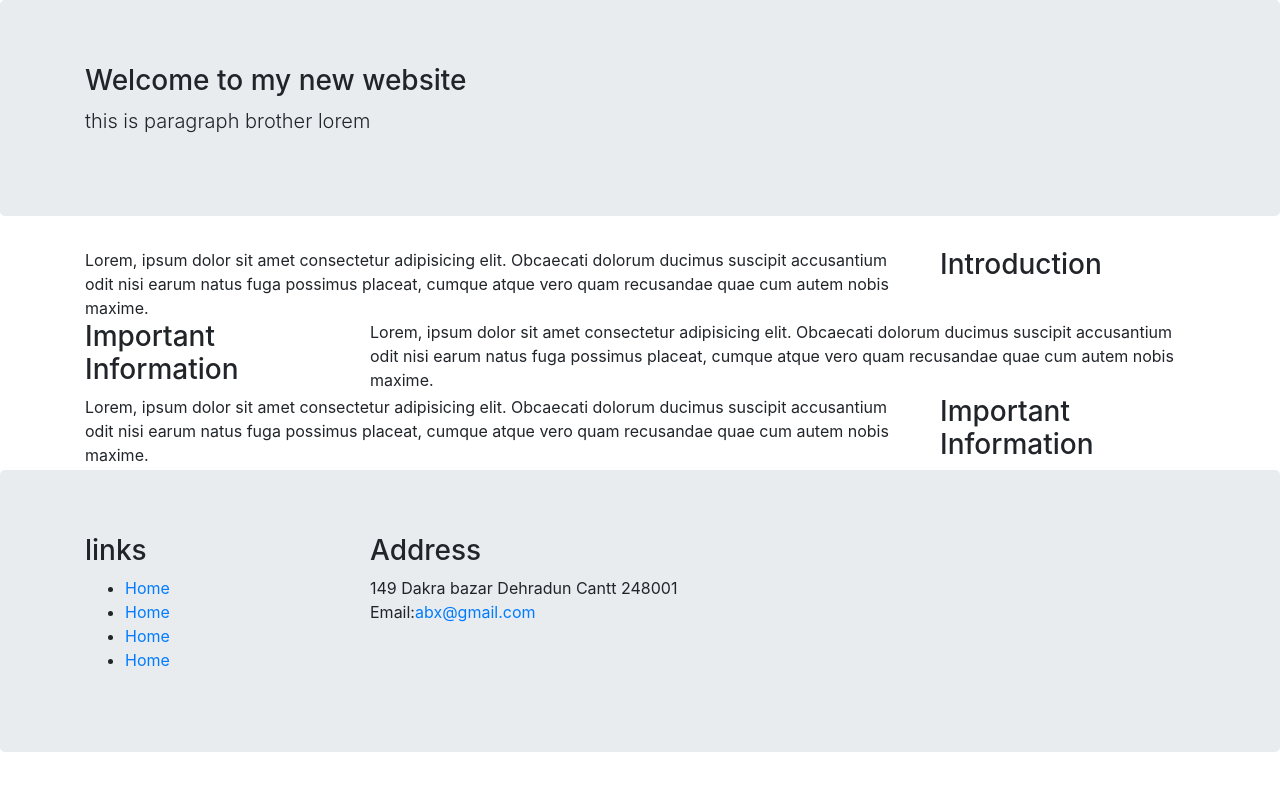
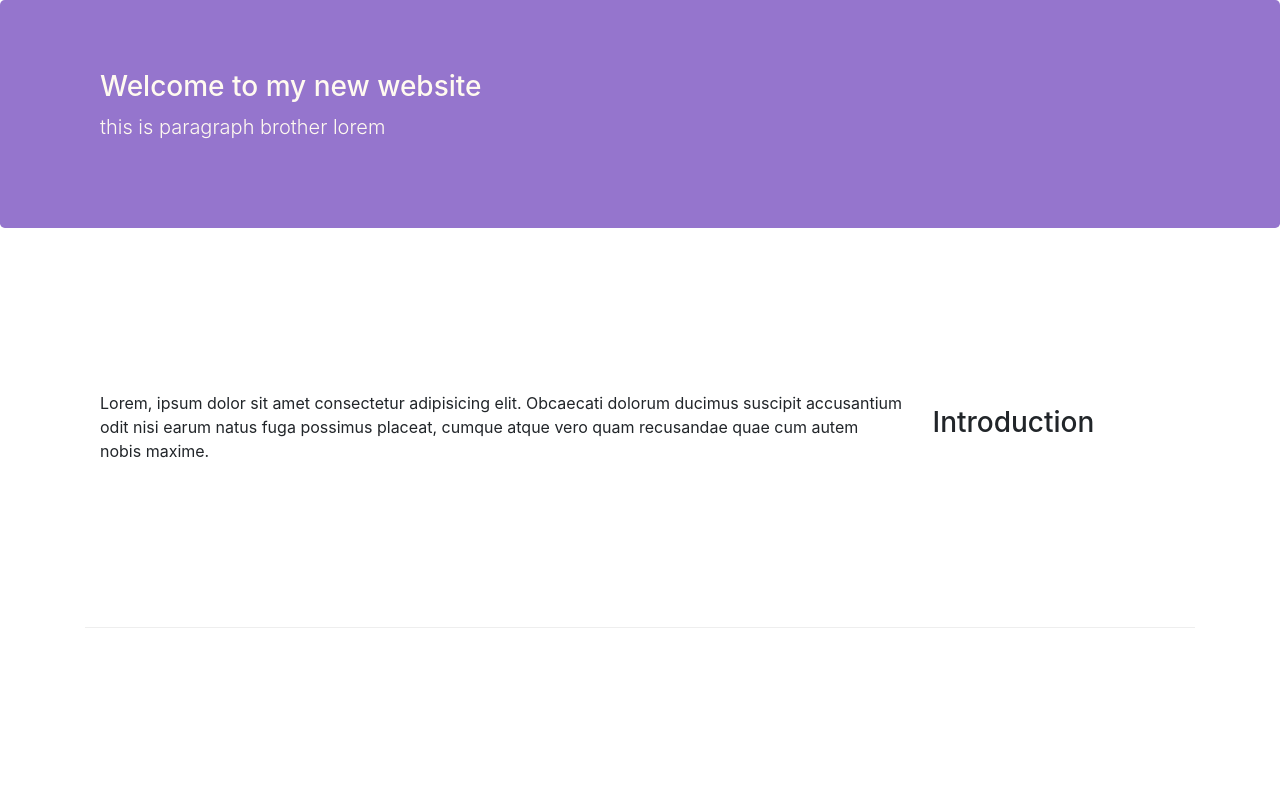
Before and after one commit to let-me-code/git-test, a website: page index.html in a window 1280 px wide. Shown: the top 787 px of the page. Drawn offline with nearby package versions, Linux system fonts and the light colour scheme.

Commit message:
Bootsrap grid with css

```diff
--- /dev/null
+++ b/css/style.css
@@ -0,0 +1,26 @@
+.row-header {
+  margin: 0px auto;
+  padding: 0px auto;
+}
+.row-content {
+  margin: 0px auto;
+  padding: 50px 0px 50px 0px;
+  border-bottom: 1px ridge;
+  min-height: 400px;
+}
+.footer {
+  background-color: #d1c4e9;
+  margin: 0px auto;
+  padding: 20px 0px 20px 0px;
+}
+.jumbotron {
+  padding: 70px 30px 70px 30px;
+  margin: 0px auto;
+  background: #9575cd;
+  color: floralwhite;
+}
+.address {
+  font-size: 80%;
+  margin: 0px;
+  color: #0f0f0f;
+}
--- a/index.html
+++ b/index.html
@@ -9,11 +9,12 @@
       rel="stylesheet"
       href="node_modules/bootstrap/dist/css/bootstrap.min.css"
     />
+    <link rel="stylesheet" href="css/style.css" />
   </head>
   <body>
     <header class="jumbotron">
       <div class="container">
-        <div class="row">
+        <div class="row row-header">
           <div class="col-12 col-sm-8">
             <h3>Welcome to my new website</h3>
             <p class="lead">this is paragraph brother lorem</p>
@@ -52,7 +53,7 @@
     </div>
     -->
     <div class="container">
-      <div class="row">
+      <div class="row row-content align-items-center">
         <div class="col-12 col-sm-4 order-sm-last col-md-3">
           <h3>Introduction</h3>
         </div>
@@ -64,7 +65,7 @@
         </div>
       </div>
 
-      <div class="row">
+      <div class="row row-content align-items-center">
         <div class="col-12 col-sm-4 col-md-3">
           <h3>Important Information</h3>
         </div>
@@ -75,7 +76,7 @@
           nobis maxime.
         </div>
       </div>
-      <div class="row">
+      <div class="row row-content align-items-center">
         <div class="col-12 col-sm-4 order-sm-last col-md-3">
           <h3>Important Information</h3>
         </div>
@@ -88,12 +89,12 @@
       </div>
     </div>
 
-    <footer class="jumbotron">
+    <footer class="footer">
       <div class="container">
-        <div class="row">
+        <div class="row ">
           <div class="col-4 col-sm-3">
             <h3>links</h3>
-            <ul>
+            <ul class="list-unstyled">
               <li><a href="#">Home</a></li>
               <li><a href="#">Home</a></li>
               <li><a href="#">Home</a></li>
@@ -102,7 +103,7 @@
           </div>
           <div class="col-7 col-5">
             <h3>Address</h3>
-            <address>
+            <address class="address">
               149 Dakra bazar Dehradun Cantt 248001<br />
               Email:<a href="#">abx@gmail.com</a>
             </address>
```
